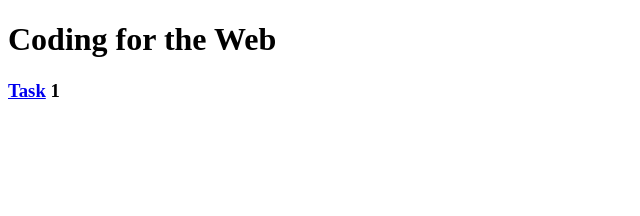
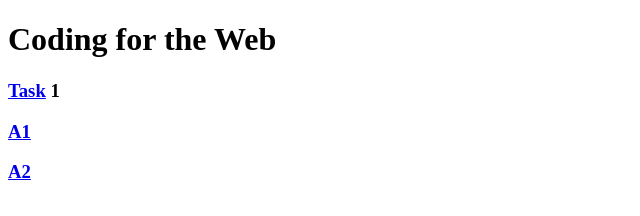
Before and after one commit to garunaanurag/Codingfortheweb, a plain HTML site: page index.html in a window 1280 px wide. Shown: the full height of the page, 0-640 px from the left. Drawn offline with Linux system fonts and the light colour scheme.

Commit message:
Update index.html

```diff
--- a/index.html
+++ b/index.html
@@ -8,6 +8,8 @@
   <h1>Coding for the Web</h1>
 
   <h3><a href="https://garunaanurag.github.io/splitscreen/">Task</a> 1</h3>
+  <h3><a href="#">A1</a></h3>
+  <h3><a href="#">A2</a></h3>
 
 
   <body>
```
